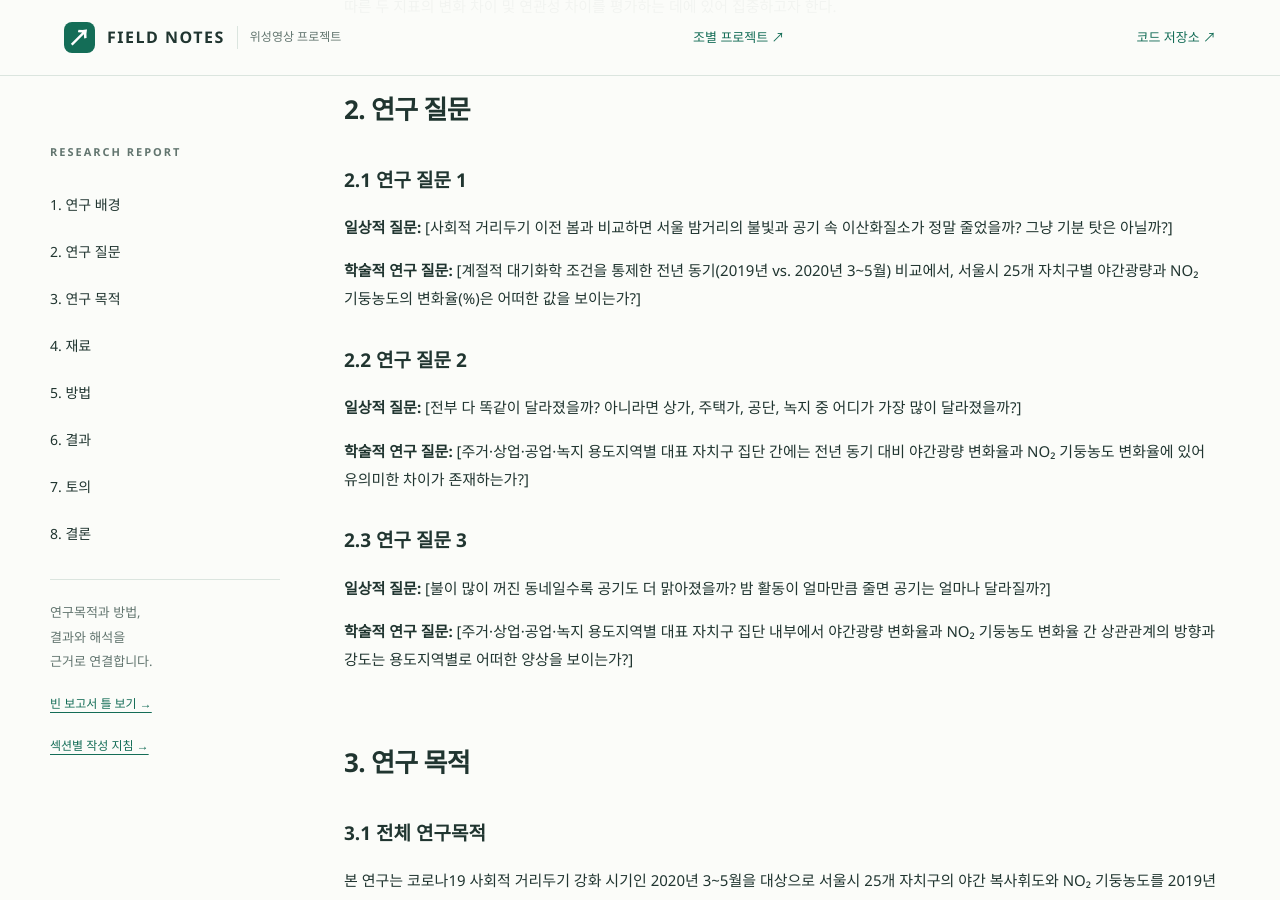
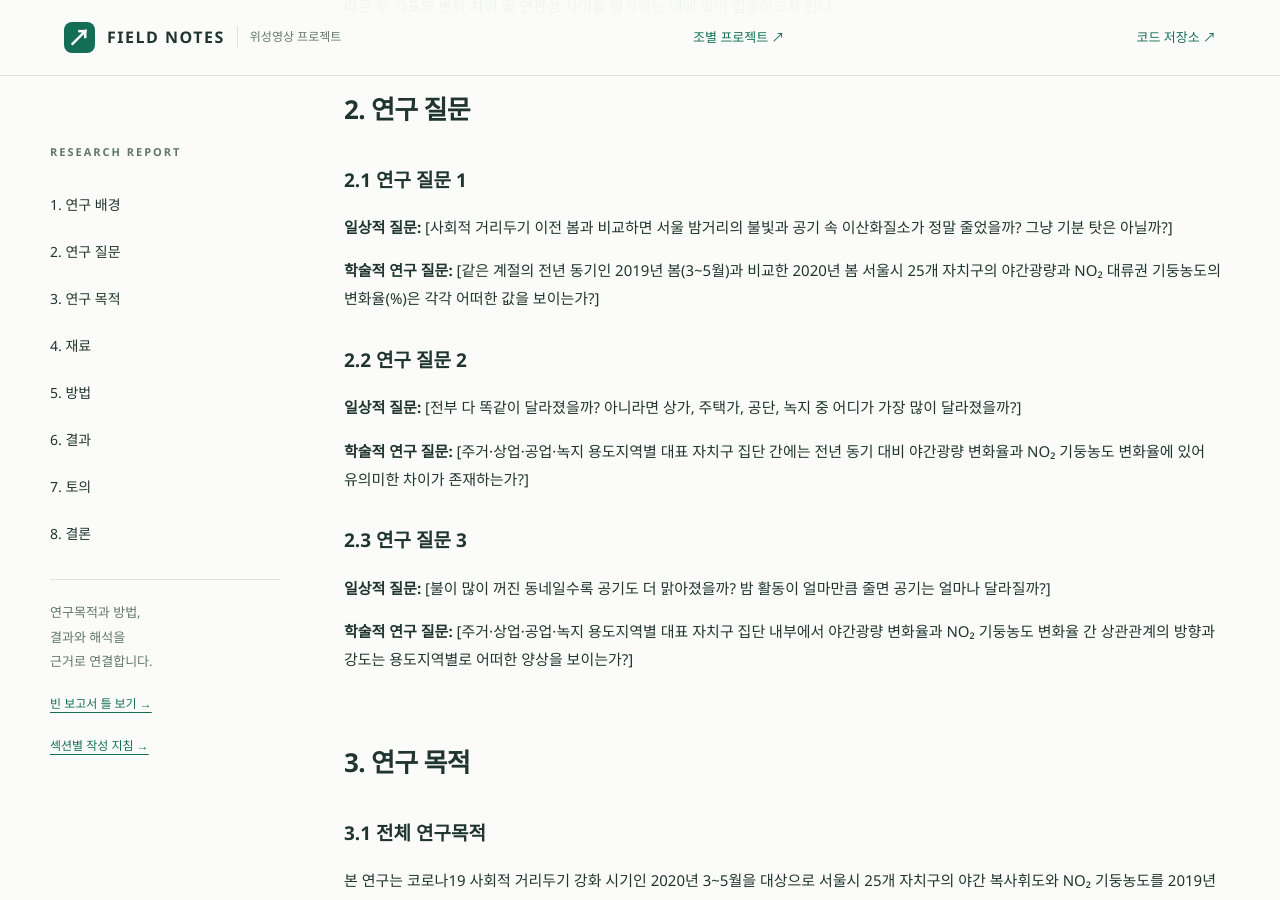
Before and after one commit to rlawkdgns3550-cmyk/surveying2_team03, a Jekyll site: the page built from docs/index.md, in a window 1280 px wide and 900 px high, scrolled down 5875 px. Built offline with Jekyll 4.4.1, drawn with Linux system fonts in a browser that asks for light colours.

Commit message:
Refine academic research question for clarity

```diff
--- a/docs/index.md
+++ b/docs/index.md
@@ -48,7 +48,7 @@ badge: "빈 학술 보고서 틀"
 ### 2.1 연구 질문 1
 **일상적 질문:** [사회적 거리두기 이전 봄과 비교하면 서울 밤거리의 불빛과 공기 속 이산화질소가 정말 줄었을까? 그냥 기분 탓은 아닐까?]
 
-**학술적 연구 질문:** [계절적 대기화학 조건을 통제한 전년 동기(2019년 vs. 2020년 3~5월) 비교에서, 서울시 25개 자치구별 야간광량과 NO₂ 기둥농도의 변화율(%)은 어떠한 값을 보이는가?]
+**학술적 연구 질문:** [같은 계절의 전년 동기인 2019년 봄(3~5월)과 비교한 2020년 봄 서울시 25개 자치구의 야간광량과 NO₂ 대류권 기둥농도의 변화율(%)은 각각 어떠한 값을 보이는가?]
 
 ### 2.2 연구 질문 2
 **일상적 질문:** [전부 다 똑같이 달라졌을까? 아니라면 상가, 주택가, 공단, 녹지 중 어디가 가장 많이 달라졌을까?]
```
